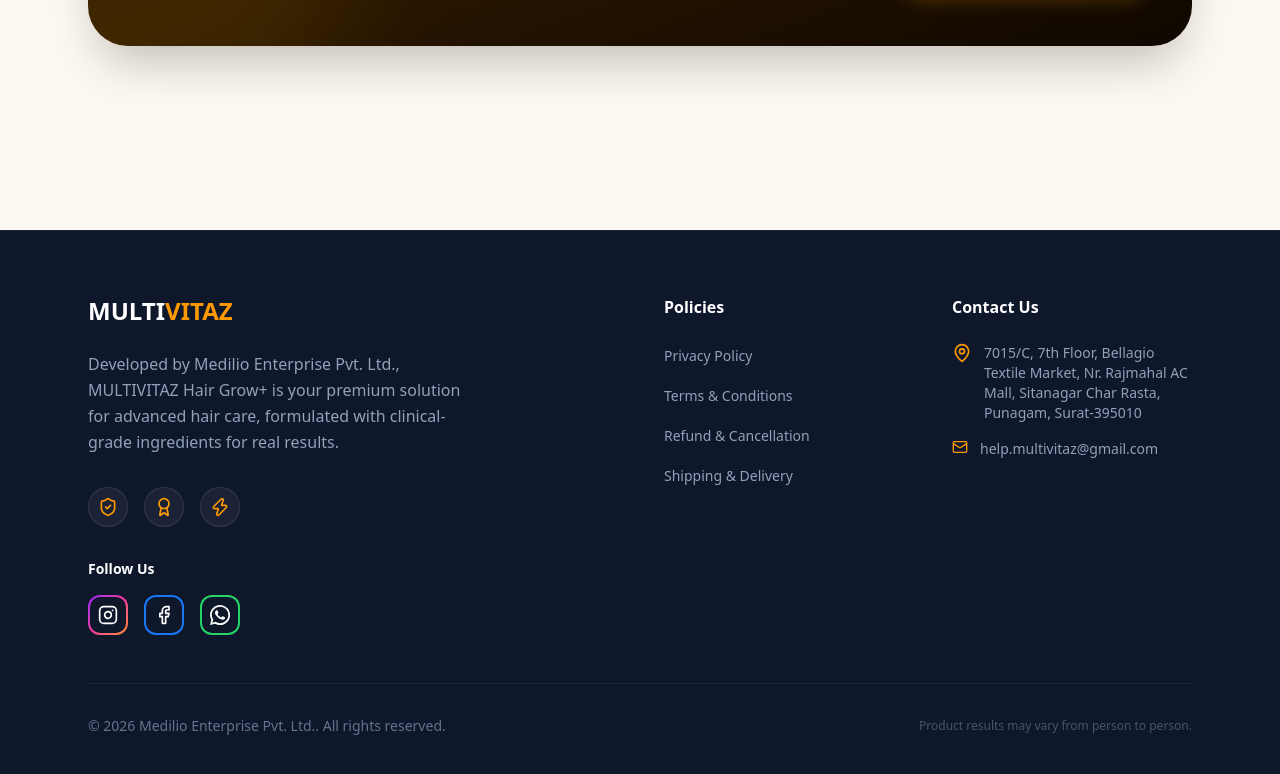
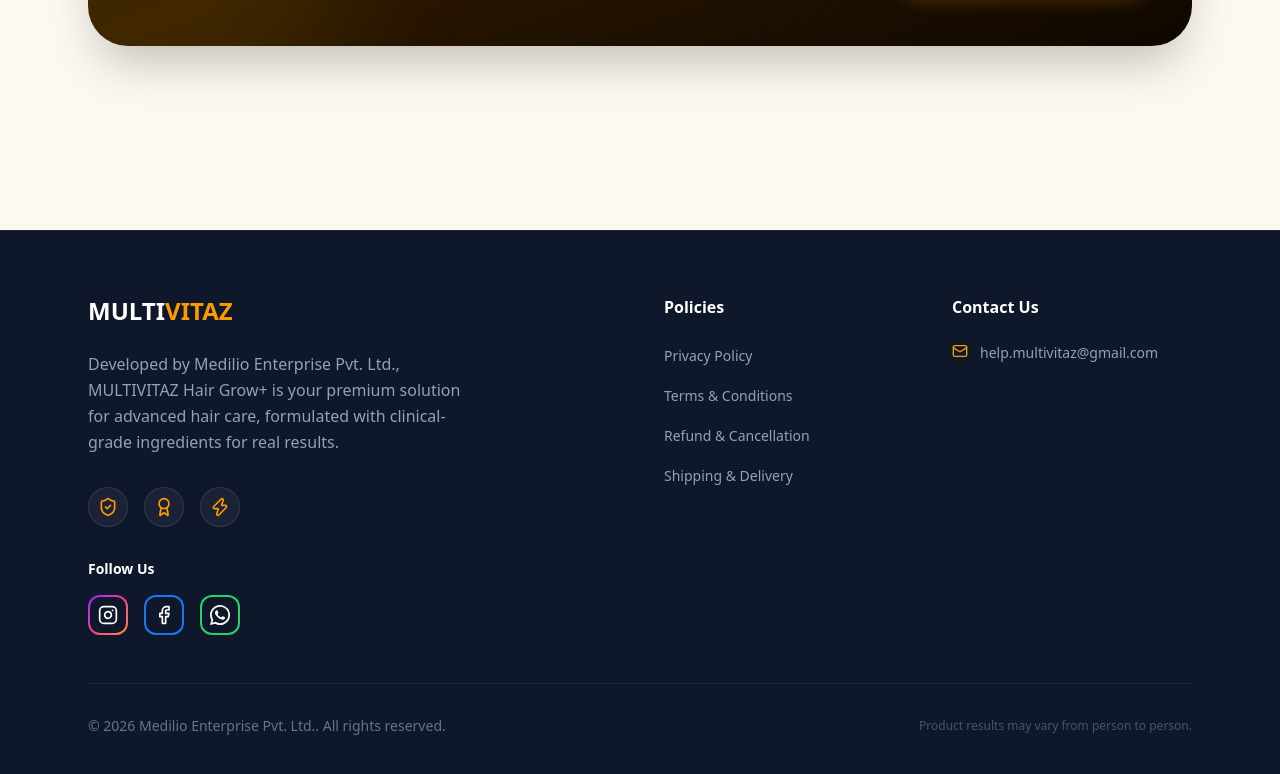
Before and after one commit to kuldipkoladiya/multivitaz, a Next.js app: page / in a window 1280 px wide. Shown: the part 8275-9049 px from the top of the page. Built offline with nearby package versions, Linux system fonts and the light colour scheme.

Commit message:
all done

```diff
--- a/src/app/page.tsx
+++ b/src/app/page.tsx
@@ -162,7 +162,7 @@
     const [showPolicy, setShowPolicy] = useState<string | null>(null);
 
     const BUSINESS_NAME = "Medilio Enterprise Pvt. Ltd.";
-    const OFFICE_ADDRESS = "7015/C, 7th Floor, Bellagio Textile Market, Nr. Rajmahal AC Mall, Sitanagar Char Rasta, Punagam, Surat-395010";
+    // const OFFICE_ADDRESS = "7015/C, 7th Floor, Bellagio Textile Market, Nr. Rajmahal AC Mall, Sitanagar Char Rasta, Punagam, Surat-395010";
     const SUPPORT_EMAIL = "help.multivitaz@gmail.com";
     const SUPPORT_PHONE = "8849227299";
     const DELIVERY_TIMELINE = "4-5 business days across India";
@@ -1763,10 +1763,10 @@
                         <div>
                             <h3 className="text-white font-bold mb-6">Contact Us</h3>
                             <ul className="space-y-4">
-                                <li className="flex gap-3 text-slate-400 text-sm">
-                                    <MapPin className="w-5 h-5 text-amber-500 shrink-0" />
-                                    <span>{OFFICE_ADDRESS}</span>
-                                </li>
+                                {/*<li className="flex gap-3 text-slate-400 text-sm">*/}
+                                {/*    <MapPin className="w-5 h-5 text-amber-500 shrink-0" />*/}
+                                {/*    <span>{OFFICE_ADDRESS}</span>*/}
+                                {/*</li>*/}
                                 <li className="flex gap-3 text-slate-400 text-sm">
                                     <Mail className="w-4 h-4 text-amber-500 shrink-0" />
                                     <span>{SUPPORT_EMAIL}</span>
@@ -2285,7 +2285,7 @@
                                                     </div>
                                                     <div>
                                                         <h4 className="font-bold text-slate-900">Registered Office</h4>
-                                                        <p className="text-slate-500 mt-1">{OFFICE_ADDRESS}</p>
+                                                        {/*<p className="text-slate-500 mt-1">{OFFICE_ADDRESS}</p>*/}
                                                     </div>
                                                 </div>
                                                 <div className="flex gap-4 items-start">
```
